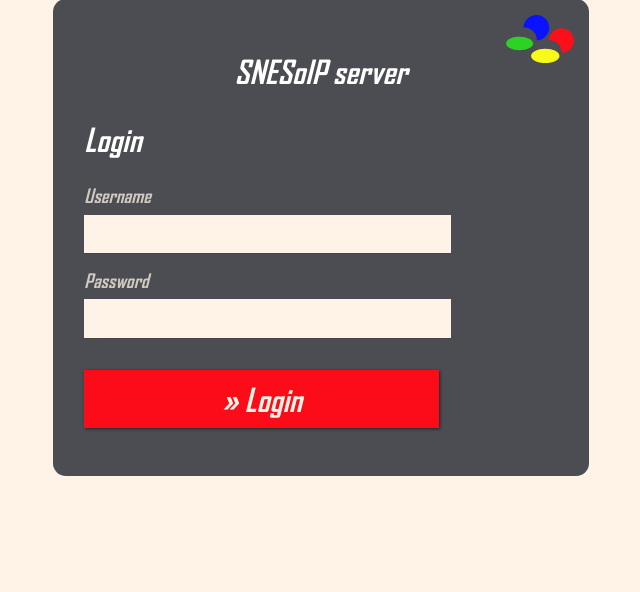
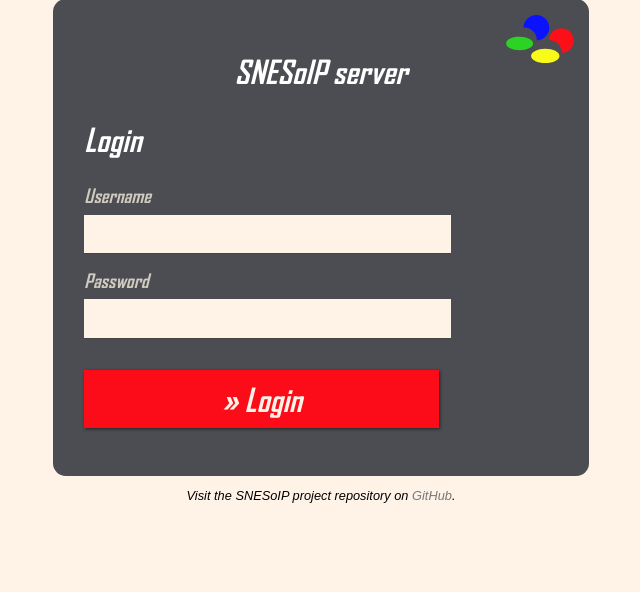
Before and after one commit to mupfdev/SNESoIP, a PHP site: page / in a window 1280 px wide. Shown: the part 52-644 px from the top of the page, without its empty margins (319-959 px from the left). Run offline with PHP 8.4, Linux system fonts and the light colour scheme.

Commit message:
Added foot note.

```diff
--- a/dev/server/web-interface/index.html
+++ b/dev/server/web-interface/index.html
@@ -36,5 +36,9 @@
 			</div>
 		</div>
 
+		<footer>
+			<p>Visit the SNESoIP project repository on <a href="https://github.com/mupfelofen-de/SNESoIP">GitHub</a>.</p>
+		</footer>
+
 	</body>
 </html>
--- a/dev/server/web-interface/profile.html
+++ b/dev/server/web-interface/profile.html
@@ -48,5 +48,9 @@
 			</div>
 		</div>
 
+		<footer>
+			<p>Visit the SNESoIP project repository on <a href="https://github.com/mupfelofen-de/SNESoIP">GitHub</a>.</p>
+		</footer>
+
 	</body>
 </html>
--- a/dev/server/web-interface/style.css
+++ b/dev/server/web-interface/style.css
@@ -7,6 +7,25 @@
 	padding: 0;
 	vertical-align: baseline;
 
+}
+
+footer a {
+	color: #777;
+	text-decoration: none;
+}
+
+footer a:hover {
+	text-decoration: underline;
+}
+
+footer a:visited {
+	font-style: normal;
+}
+
+footer p {
+	font-family: "Arial", "Helvetica", sans-serif;
+	font-size: 0.8em;
+	text-align: center;
 }
 
 .box {
@@ -27,13 +46,13 @@
 	text-decoration: none;
 }
 
-.box a:visited {
-	color: #fff;
-}
-
 .box a:hover {
 	color: #fff;
 	border-bottom: solid 3px #fc0c18;
+}
+
+.box a:visited {
+	color: #fff;
 }
 
 .box button {
```
